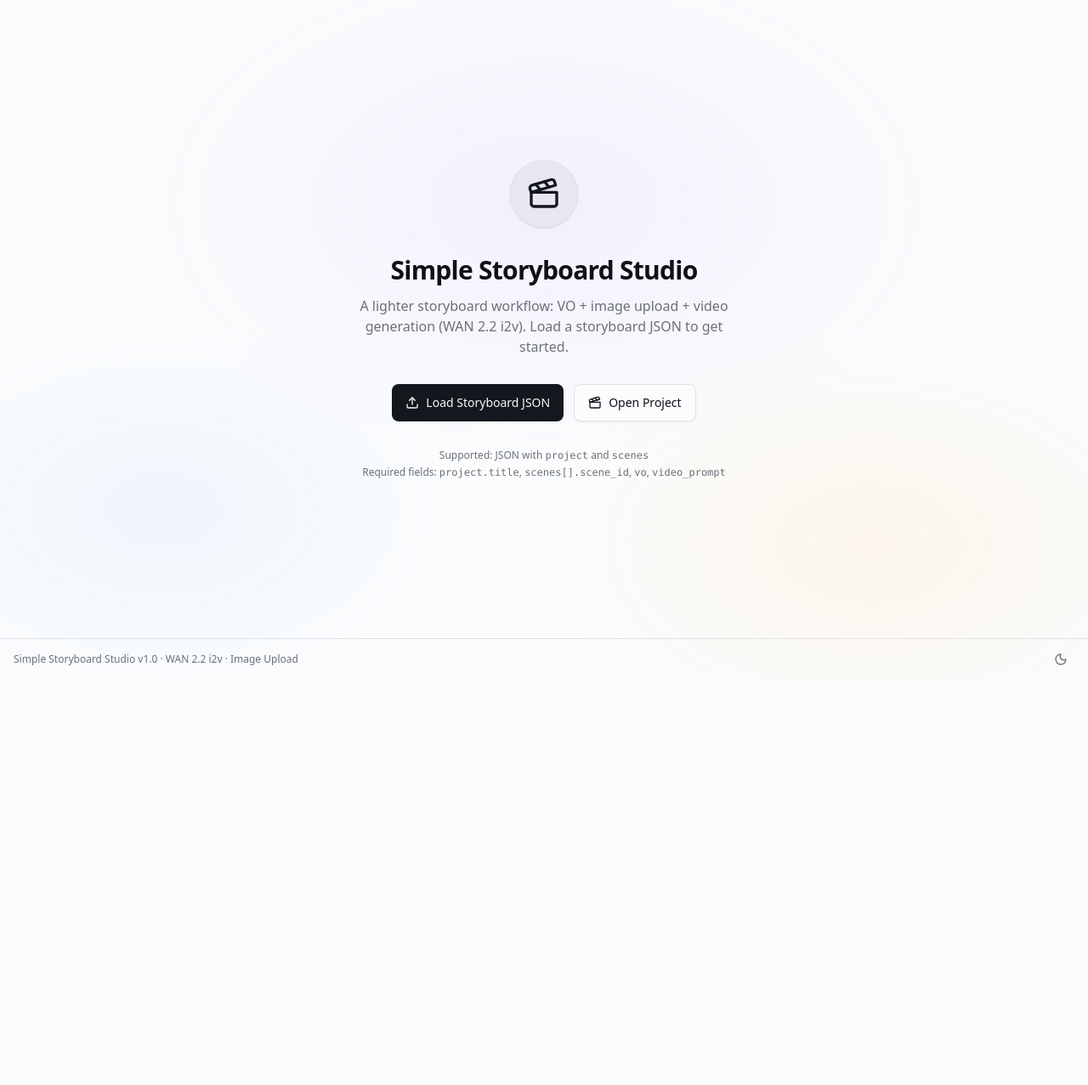
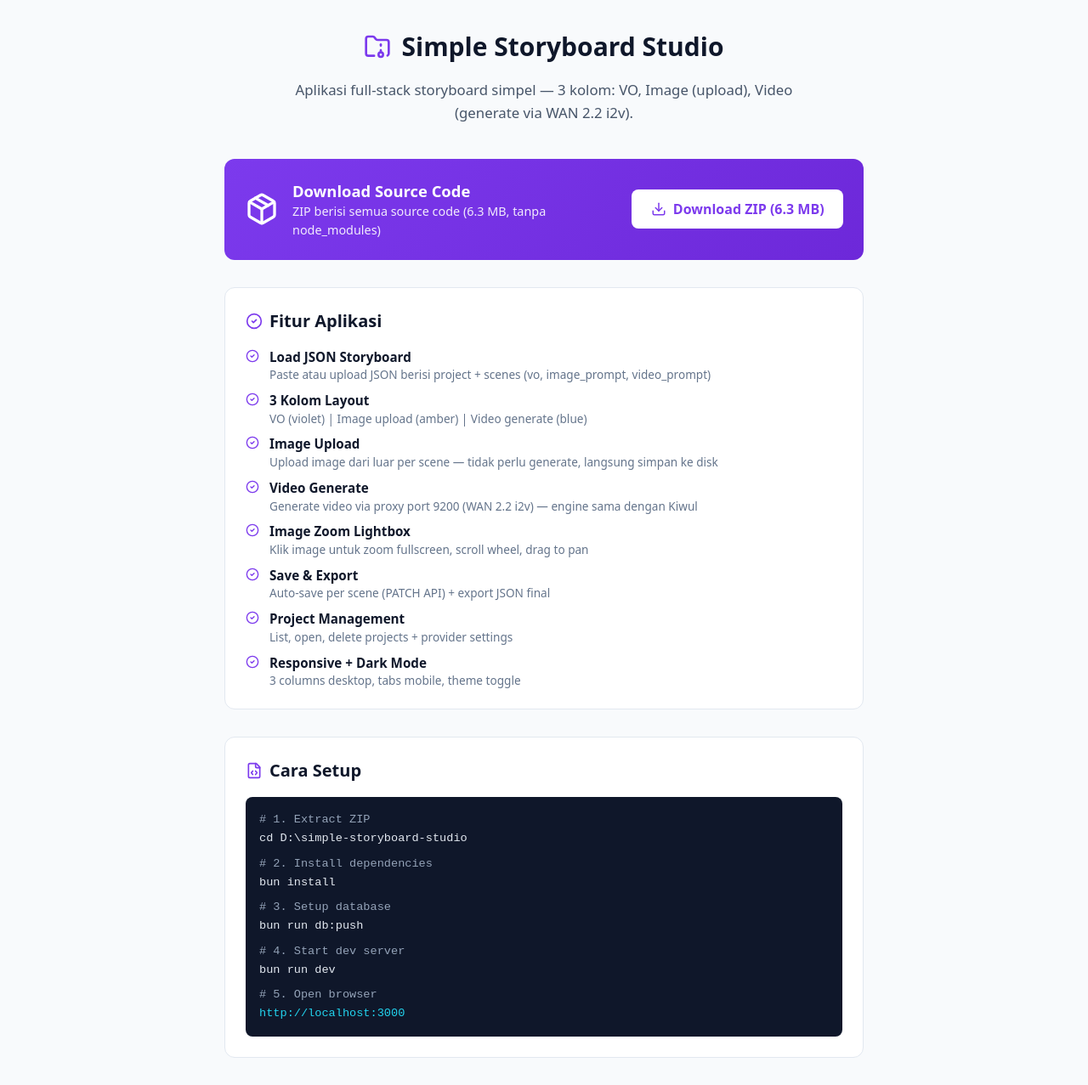
Before and after one commit to kent1715/kiwul-kosong, a Next.js app: page / in a window 1280 px wide. Shown: the top 1277 px of the page at 85% size. Before the commit the page ends 800 px from the top, so only its background shows below. Built offline with nearby package versions, Linux system fonts and the light colour scheme.

Commit message:
b841d4f7-3250-459d-87b3-a07a3a08561d

```diff
--- a/src/app/page.tsx
+++ b/src/app/page.tsx
@@ -1,7 +1,140 @@
 'use client'
 
-import { StoryboardStudio } from '@/components/storyboard/StoryboardStudio'
+import { Download, Package, FileCode, CheckCircle2, Github, FolderArchive } from 'lucide-react'
 
 export default function Home() {
-  return <StoryboardStudio />
+  return (
+    <div style={{ minHeight: '100vh', background: '#f8fafc', color: '#0f172a', fontFamily: 'system-ui, -apple-system, sans-serif' }}>
+      <div style={{ maxWidth: '800px', margin: '0 auto', padding: '2rem 1.5rem 4rem' }}>
+
+        {/* Header */}
+        <div style={{ textAlign: 'center', marginBottom: '2.5rem' }}>
+          <div style={{ display: 'inline-flex', alignItems: 'center', gap: '0.75rem', marginBottom: '1rem' }}>
+            <FolderArchive size={32} color="#7c3aed" />
+            <h1 style={{ fontSize: '1.875rem', fontWeight: 700, margin: 0 }}>
+              Simple Storyboard Studio
+            </h1>
+          </div>
+          <p style={{ fontSize: '1.05rem', color: '#475569', maxWidth: '600px', margin: '0 auto', lineHeight: 1.6 }}>
+            Aplikasi full-stack storyboard simpel — 3 kolom: VO, Image (upload), Video (generate via WAN 2.2 i2v).
+          </p>
+        </div>
+
+        {/* Download banner */}
+        <div style={{
+          background: 'linear-gradient(135deg, #7c3aed 0%, #6d28d9 100%)',
+          borderRadius: '0.75rem',
+          padding: '1.5rem',
+          marginBottom: '2rem',
+          color: 'white',
+          display: 'flex',
+          alignItems: 'center',
+          gap: '1rem',
+          flexWrap: 'wrap'
+        }}>
+          <Package size={40} />
+          <div style={{ flex: '1 1 300px' }}>
+            <div style={{ fontSize: '1.15rem', fontWeight: 600 }}>Download Source Code</div>
+            <div style={{ opacity: 0.9, fontSize: '0.9rem' }}>ZIP berisi semua source code (6.3 MB, tanpa node_modules)</div>
+          </div>
+          <a href="/simple-storyboard-studio.zip" download style={{
+            background: 'white', color: '#7c3aed', padding: '0.7rem 1.4rem',
+            borderRadius: '0.5rem', fontWeight: 600, textDecoration: 'none',
+            display: 'inline-flex', alignItems: 'center', gap: '0.5rem'
+          }}>
+            <Download size={18} /> Download ZIP (6.3 MB)
+          </a>
+        </div>
+
+        {/* Features */}
+        <div style={{
+          background: 'white', borderRadius: '0.75rem', padding: '1.5rem',
+          marginBottom: '2rem', border: '1px solid #e2e8f0'
+        }}>
+          <h2 style={{ fontSize: '1.25rem', fontWeight: 600, marginTop: 0, marginBottom: '1rem', display: 'flex', alignItems: 'center', gap: '0.5rem' }}>
+            <CheckCircle2 size={20} color="#7c3aed" /> Fitur Aplikasi
+          </h2>
+          <div style={{ display: 'grid', gap: '0.6rem' }}>
+            {[
+              { title: 'Load JSON Storyboard', desc: 'Paste atau upload JSON berisi project + scenes (vo, image_prompt, video_prompt)' },
+              { title: '3 Kolom Layout', desc: 'VO (violet) | Image upload (amber) | Video generate (blue)' },
+              { title: 'Image Upload', desc: 'Upload image dari luar per scene — tidak perlu generate, langsung simpan ke disk' },
+              { title: 'Video Generate', desc: 'Generate video via proxy port 9200 (WAN 2.2 i2v) — engine sama dengan Kiwul' },
+              { title: 'Image Zoom Lightbox', desc: 'Klik image untuk zoom fullscreen, scroll wheel, drag to pan' },
+              { title: 'Save & Export', desc: 'Auto-save per scene (PATCH API) + export JSON final' },
+              { title: 'Project Management', desc: 'List, open, delete projects + provider settings' },
+              { title: 'Responsive + Dark Mode', desc: '3 columns desktop, tabs mobile, theme toggle' },
+            ].map((f, i) => (
+              <div key={i} style={{ display: 'flex', gap: '0.75rem', alignItems: 'flex-start' }}>
+                <CheckCircle2 size={16} color="#7c3aed" style={{ flexShrink: 0, marginTop: '2px' }} />
+                <div>
+                  <div style={{ fontWeight: 600, fontSize: '0.95rem' }}>{f.title}</div>
+                  <div style={{ fontSize: '0.85rem', color: '#64748b', lineHeight: 1.4 }}>{f.desc}</div>
+                </div>
+              </div>
+            ))}
+          </div>
+        </div>
+
+        {/* Setup Instructions */}
+        <div style={{
+          background: 'white', borderRadius: '0.75rem', padding: '1.5rem',
+          marginBottom: '2rem', border: '1px solid #e2e8f0'
+        }}>
+          <h2 style={{ fontSize: '1.25rem', fontWeight: 600, marginTop: 0, marginBottom: '1rem', display: 'flex', alignItems: 'center', gap: '0.5rem' }}>
+            <FileCode size={20} color="#7c3aed" /> Cara Setup
+          </h2>
+          <div style={{ background: '#0f172a', color: '#e2e8f0', borderRadius: '0.5rem', padding: '1rem', fontFamily: 'monospace', fontSize: '0.85rem', lineHeight: 1.6, overflowX: 'auto' }}>
+            <div style={{ color: '#94a3b8' }}># 1. Extract ZIP</div>
+            <div>cd D:\simple-storyboard-studio</div>
+            <div style={{ color: '#94a3b8', marginTop: '0.5rem' }}># 2. Install dependencies</div>
+            <div>bun install</div>
+            <div style={{ color: '#94a3b8', marginTop: '0.5rem' }}># 3. Setup database</div>
+            <div>bun run db:push</div>
+            <div style={{ color: '#94a3b8', marginTop: '0.5rem' }}># 4. Start dev server</div>
+            <div>bun run dev</div>
+            <div style={{ color: '#94a3b8', marginTop: '0.5rem' }}># 5. Open browser</div>
+            <div style={{ color: '#22d3ee' }}>http://localhost:3000</div>
+          </div>
+        </div>
+
+        {/* Push to GitHub */}
+        <div style={{
+          background: 'white', borderRadius: '0.75rem', padding: '1.5rem',
+          marginBottom: '2rem', border: '1px solid #e2e8f0'
+        }}>
+          <h2 style={{ fontSize: '1.25rem', fontWeight: 600, marginTop: 0, marginBottom: '1rem', display: 'flex', alignItems: 'center', gap: '0.5rem' }}>
+            <Github size={20} color="#0f172a" /> Push ke GitHub
+          </h2>
+          <div style={{ background: '#0f172a', color: '#e2e8f0', borderRadius: '0.5rem', padding: '1rem', fontFamily: 'monospace', fontSize: '0.85rem', lineHeight: 1.6, overflowX: 'auto' }}>
+            <div style={{ color: '#94a3b8' }}># Di folder project</div>
+            <div>cd D:\simple-storyboard-studio</div>
+            <div style={{ color: '#94a3b8', marginTop: '0.5rem' }}># Init git + add + commit</div>
+            <div>git init</div>
+            <div>git add .</div>
+            <div>git commit -m "feat: Simple Storyboard Studio"</div>
+            <div>git branch -M main</div>
+            <div style={{ color: '#94a3b8', marginTop: '0.5rem' }}># Add remote + push</div>
+            <div>git remote add origin https://github.com/USERNAME/simple-storyboard-studio.git</div>
+            <div>git push -u origin main</div>
+          </div>
+        </div>
+
+        {/* Video Provider Note */}
+        <div style={{
+          background: '#fef3c7', borderRadius: '0.5rem', padding: '1rem',
+          fontSize: '0.85rem', color: '#92400e', display: 'flex', gap: '0.5rem', alignItems: 'flex-start'
+        }}>
+          <CheckCircle2 size={16} style={{ flexShrink: 0, marginTop: '2px' }} />
+          <div>
+            <strong>Catatan Video Generate:</strong> Untuk generate video, pastikan proxy WAN 2.2 (port 9200) jalan di komputer kamu. Pakai proxy yang sama dengan Kiwul (<code style={{ background: '#fde68a', padding: '0.1rem 0.3rem', borderRadius: '0.2rem' }}>D:\local-video-proxy\server.py</code>). Image upload tidak butuh proxy — langsung simpan ke disk.
+          </div>
+        </div>
+
+        <div style={{ textAlign: 'center', marginTop: '2rem', fontSize: '0.8rem', color: '#94a3b8' }}>
+          Tech: Next.js 16 + TypeScript + Prisma (SQLite) + Tailwind v4 + shadcn/ui + Zustand
+        </div>
+      </div>
+    </div>
+  )
 }
```
Also changed, not shown: 1 other file (tests, documents, lock files or other folders).
